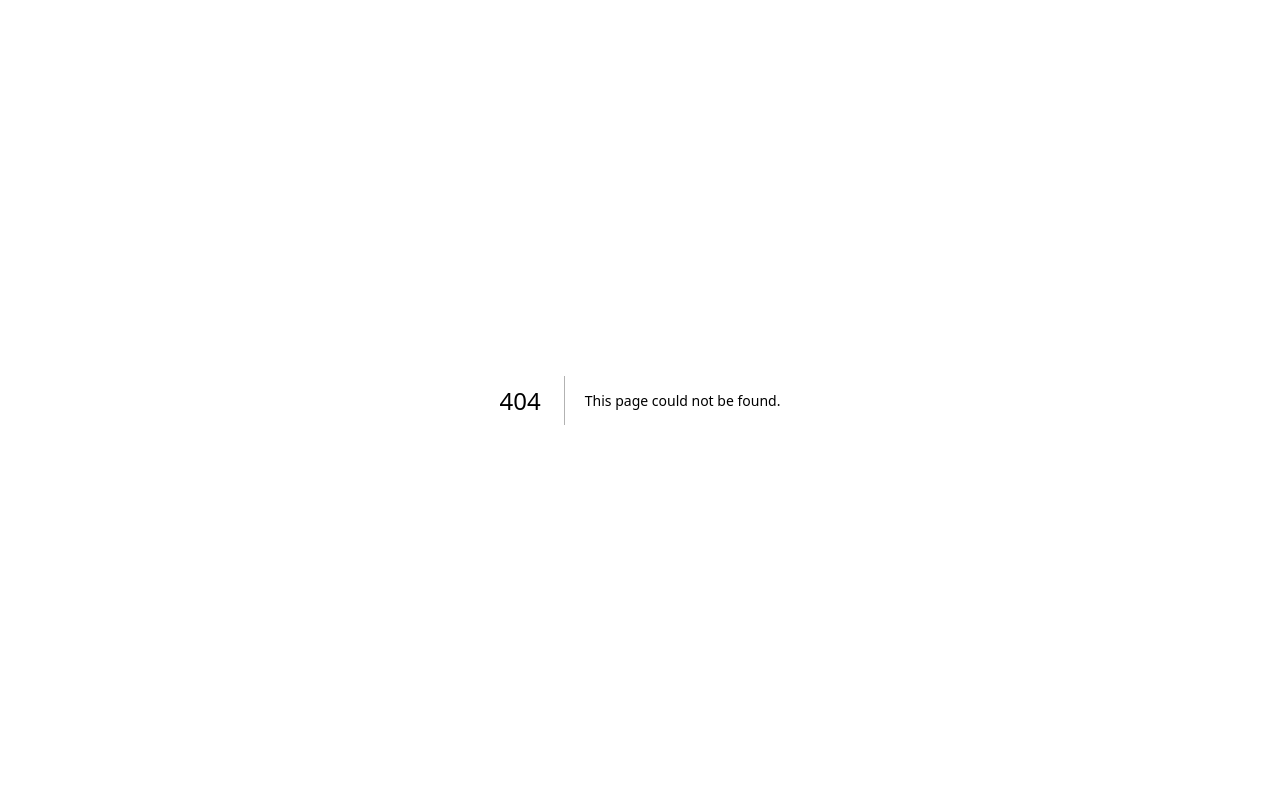
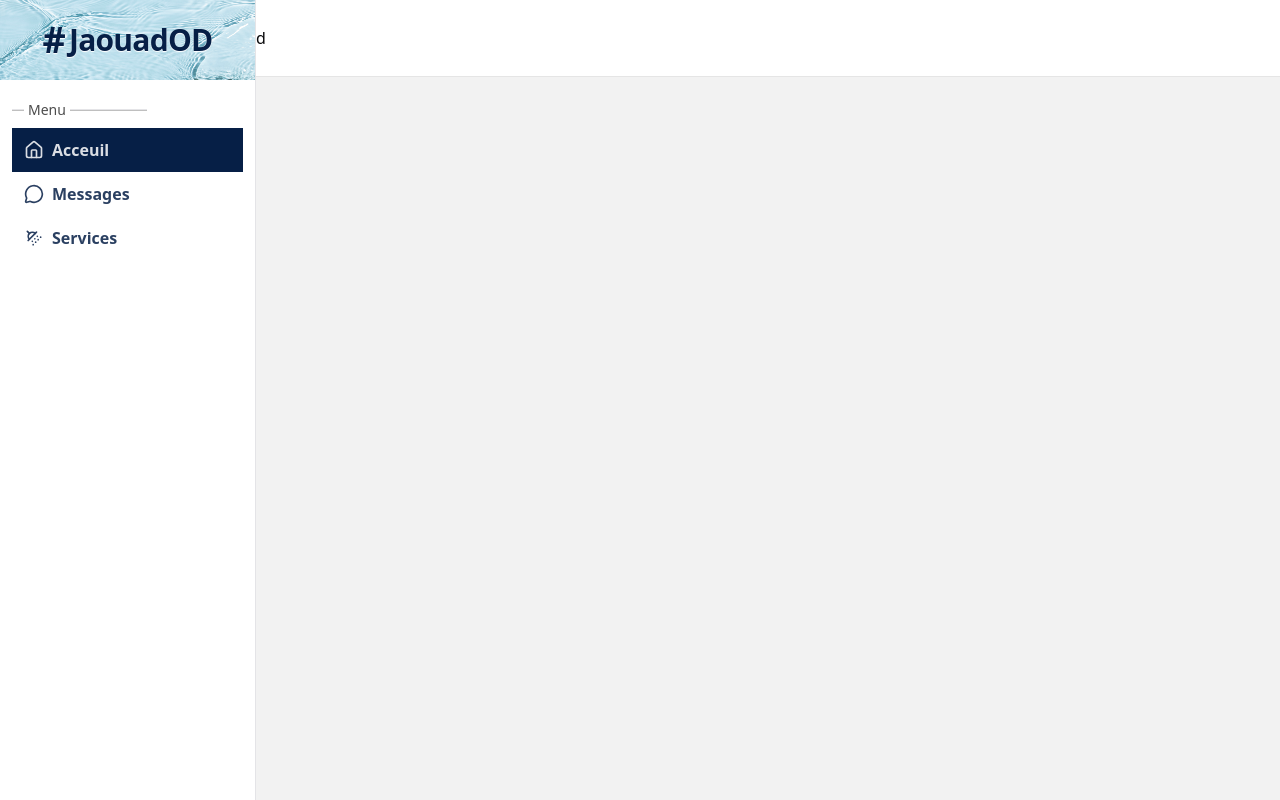
Before and after one commit to hamzaODprogramer/plumber-project-nextJs, a Next.js app: page /admin in a window 1280 px wide. Before the commit this address had no page. Built offline with nearby package versions, Linux system fonts and the light colour scheme.

Commit message:
add reset password front-end

```diff
--- /dev/null
+++ b/app/(auth)/new-password/page.tsx
@@ -0,0 +1,43 @@
+import Button from "@/components/controls/button";
+import Input from "@/components/controls/input";
+import { Key, User } from "lucide-react";
+import Image from "next/image";
+import Link from "next/link";
+import React from "react";
+
+export default function NewPassword(): React.ReactNode {
+    return <div style={{backgroundImage:"url('/bg-login.mp4')"}} className="flex h-full items-center bg-amber-700 justify-center">
+        <video
+            autoPlay
+            loop
+            muted
+            playsInline
+            className="absolute inset-0 w-full h-full object-cover"
+        >
+            <source src="/bg-login.mp4" type="video/mp4" />
+        </video>
+        <div className="w-fit z-90 flex flex-col py-10 px-15 items-center h-fit bg-white shadow-md shadow-black/30">
+            <Image width={160} height={160} src="/logo2.png" alt="logo"/>
+            <p className="text-2xl font-semibold text-[#061f46]">Entrer le nouveau mote de passe</p>
+            <Input
+                type="password"
+                icon={<Key size={24} className="text-[#061f46] opacity-85" />}
+                placeholder="Nouveau mote de passe"
+                classNameContainer="mt-4 w-full border-1 border-blue-700/50"
+                className="text-lg"
+            />
+            <Input
+                type="password"
+                icon={<Key size={24} className="text-blue-950 opacity-85" />}
+                placeholder="Confirmer le mote de passe"
+                classNameContainer="mt-4 w-full border-1 border-blue-700/50"
+                className="text-lg"
+            />
+            <Link href={"/login"} className="text-[#061f46] font-medium mt-2 underline mr-auto" >connexion</Link>
+            <Button
+                text="reinstaller"
+                className="mt-3 capitalize py-3 text-white font-semibold cursor-pointer hover:bg-blue-700 transition-all duration-300 bg-blue-800 w-full p-2 justify-center"
+            />
+        </div>
+    </div>
+}
--- a/app/(auth)/reset/page.tsx
+++ b/app/(auth)/reset/page.tsx
@@ -6,7 +6,7 @@ import Link from "next/link";
 import React from "react";
 
 export default function ResetPassword() : React.ReactNode {
-    return <div style={{backgroundImage:"url('/bg-login.mp4')"}} className="flex h-full items-center bg-amber-700 justify-center">
+    return <div style={{backgroundImage:"url('/bg-login.mp4')"}} className="flex h-full items-center justify-center">
         <video
             autoPlay
             loop
@@ -18,7 +18,7 @@ export default function ResetPassword() : React.ReactNode {
         </video>
         <div className="w-fit z-90 flex flex-col py-10 px-15 items-center h-fit bg-white shadow-md shadow-black/30">
             <Image width={160} height={160} src="/logo2.png" alt="logo"/>
-                <p className="text-2xl font-semibold text-[#061f46]">Bienvenu dans votre compte</p>
+            <p className="text-2xl font-semibold text-[#061f46] text-center">Entrer votre email pour récuperer <br/> votre compte</p>
             <Input
                 type="email"
                 icon={<Mail size={24} className="text-[#061f46] opacity-65" />}
--- /dev/null
+++ b/app/admin/layout.tsx
@@ -0,0 +1,16 @@
+import AdminHeader from "@/components/admin/header-admin";
+import SideBar from "@/components/admin/side-bar";
+
+export default function AdminLayout({children}:Readonly<{children:React.ReactNode}>){
+    return (
+        <div className="flex h-screen bg-black/5">
+            <SideBar />
+            <div className="flex-1 flex flex-col">
+                <AdminHeader />
+                <main className="flex-1 overflow-auto">
+                    {children}
+                </main>
+            </div>
+        </div>
+    );
+}
--- /dev/null
+++ b/app/admin/page.tsx
@@ -0,0 +1,7 @@
+import React from "react";
+
+export default function HomeDashborad(): React.ReactNode {
+    return <div>
+
+    </div>
+}
--- /dev/null
+++ b/components/admin/header-admin.tsx
@@ -0,0 +1,9 @@
+import React from "react";
+
+export default function AdminHeader() : React.ReactNode {
+    return (
+        <div className="w-full py-6.5 bg-white border-b border-black/10">
+            d
+        </div>
+    );
+}
--- /dev/null
+++ b/components/admin/side-bar.tsx
@@ -0,0 +1,37 @@
+import { Home, Info, MessageCircle, ShowerHead } from "lucide-react";
+import Image from "next/image";
+import React from "react";
+
+export default function SideBar() : React.ReactNode {
+    return (
+        <div className="border-r bg-white w-64 flex items-center flex-col h-screen sticky top-0">
+            <div className="flex relative items-center justify-center gap-1 w-full py-5">
+                <span className="text-[rgb(6,31,70)] z-90 text-shadow-xs text-shadow-white flex items-center gap-1 font-bold tracking-tight text-3xl"><p className="text-4xl">#</p> JaouadOD</span>
+                <Image src='/admin-name-bg.jpg' fill alt="bg water" />
+            </div>
+
+            <div className="flex flex-col mt-5 *:px-3 w-full">
+                <div className="flex gap-1 items-center">
+                    <hr className="w-3 size-[2px] bg-black/25"/>
+                    <p className="text-black/70 text-sm font-stretch-90%">Menu</p>
+                    <hr className=" w-1/3 size-[2px] bg-black/25"/>
+                </div>
+                <div className="mt-2">
+                    <div className="flex bg-[#061f46] items-center gap-2 w-full cursor-pointer px-3 py-2.5 ">
+                        <Home size={20} color="white" className="opacity-85" />
+                        <p className=" text-white opacity-85 font-semibold">Acceuil</p>
+                    </div>
+                    <div className="flex items-center gap-2 w-full cursor-pointer px-3 py-2.5 hover:bg-black/5">
+                        <MessageCircle size={20} color="#061f46" className="opacity-85" />
+                        <p className="text-[#061f46] opacity-85 font-semibold">Messages</p>
+                    </div>
+                    <div className="flex items-center gap-2 w-full cursor-pointer px-3 py-2.5 hover:bg-black/5">
+                        <ShowerHead size={20} color="#061f46" className="opacity-85" />
+                        <p className="text-[#061f46] opacity-85 font-semibold">Services</p>
+                    </div>
+                </div>
+
+            </div>
+        </div>
+    );
+}
```
Also changed, not shown: public/admin-name-bg.jpg (added). Lines whose indentation alone changed are shown as unchanged.
